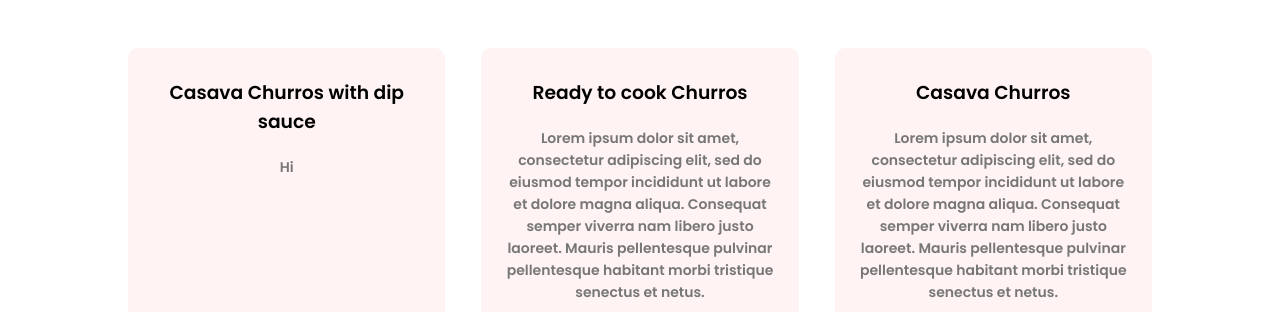
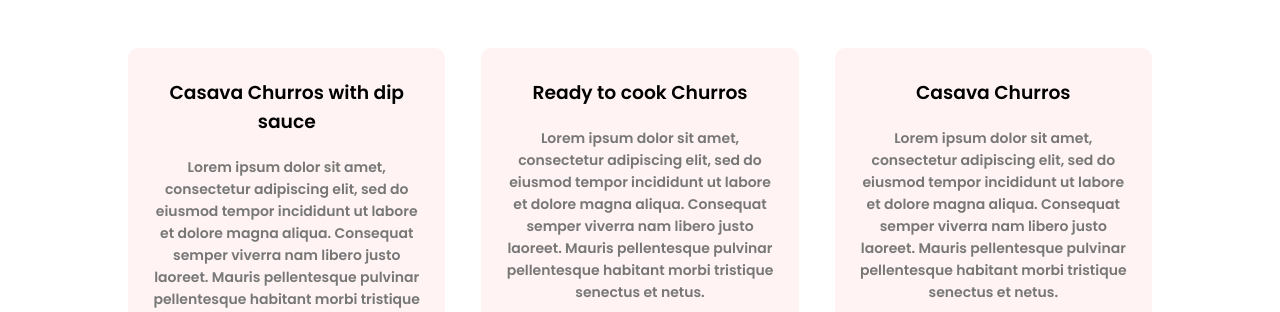
Before and after one commit to Jaisanpedro/Cassa-Pastries, a plain HTML site: page products.html in a window 1280 px wide. Shown: the part 640-952 px from the top of the page. Drawn offline with Linux system fonts and the light colour scheme.

Commit message:
Update products.html

```diff
--- a/products.html
+++ b/products.html
@@ -42,7 +42,10 @@
             <div class="row">
                 <div class="products-col">
                     <h3>Casava Churros with dip sauce</h3>
-                    <p>Hi</p>
+                    <p>Lorem ipsum dolor sit amet, consectetur adipiscing elit,
+                    sed do eiusmod tempor incididunt ut labore et dolore magna aliqua.
+                    Consequat semper viverra nam libero justo laoreet.
+                    Mauris pellentesque pulvinar pellentesque habitant morbi tristique senectus et netus</p>
                 </div>
                 <div class="products-col">
                     <h3>Ready to cook Churros</h3>
```
